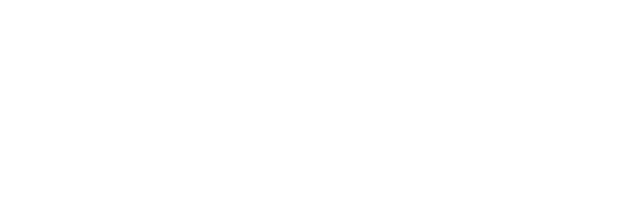
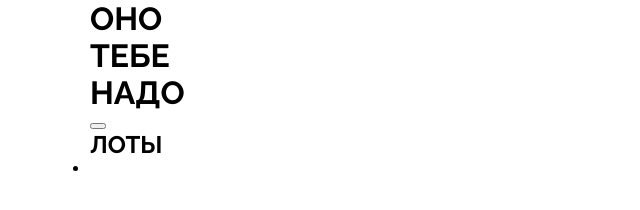
Before and after one commit to Nikklew/ono-tebe-nado-fd, a plain HTML site: page index.html in a window 1280 px wide. Shown: the whole page, without its empty margins (0-640 px from the left). Drawn offline with Linux system fonts and the light colour scheme.

Commit message:
Более проработанна разметка

```diff
--- a/index.html
+++ b/index.html
@@ -5,17 +5,33 @@
     <meta http-equiv="X-UA-Compatible" content="IE=edge" />
     <meta name="viewport" content="width=device-width, initial-scale=1.0" />
     <title>Оно тебе надо — аукцион вещей, в которые никто не верил</title>
+    <link rel="stylesheet" href="./fonts/fonts.css">
+    <link rel="stylesheet" href="./styles/global.css">
+    <link rel="stylesheet" href="./styles/style.css">
   </head>
   <body>
-    <header>
+    <header class="header">
       <nav></nav>
-      <a href=""></a>
-      <address></address>
-    </header>
+       <a href=""></a>
+       <address></address>
+      </header>
     <main>
-      <section></section>
-      <section></section>
-      <section></section>
+      <cover class="cover">
+        <h1>ОНО</h1>
+        <h1>ТЕБЕ</h1>
+        <h1>НАДО</h1>
+        <div class="description">
+          <p></p>
+          <button></button>
+        </div>
+      </cover>
+      <lots class="lots">
+       <h2>ЛОТЫ</h2>
+       <ul>
+        <li></li>
+       </ul>
+      </lots>
+      <about class="about"> </about>
     </main>
     <footer>
       <address></address>
```
